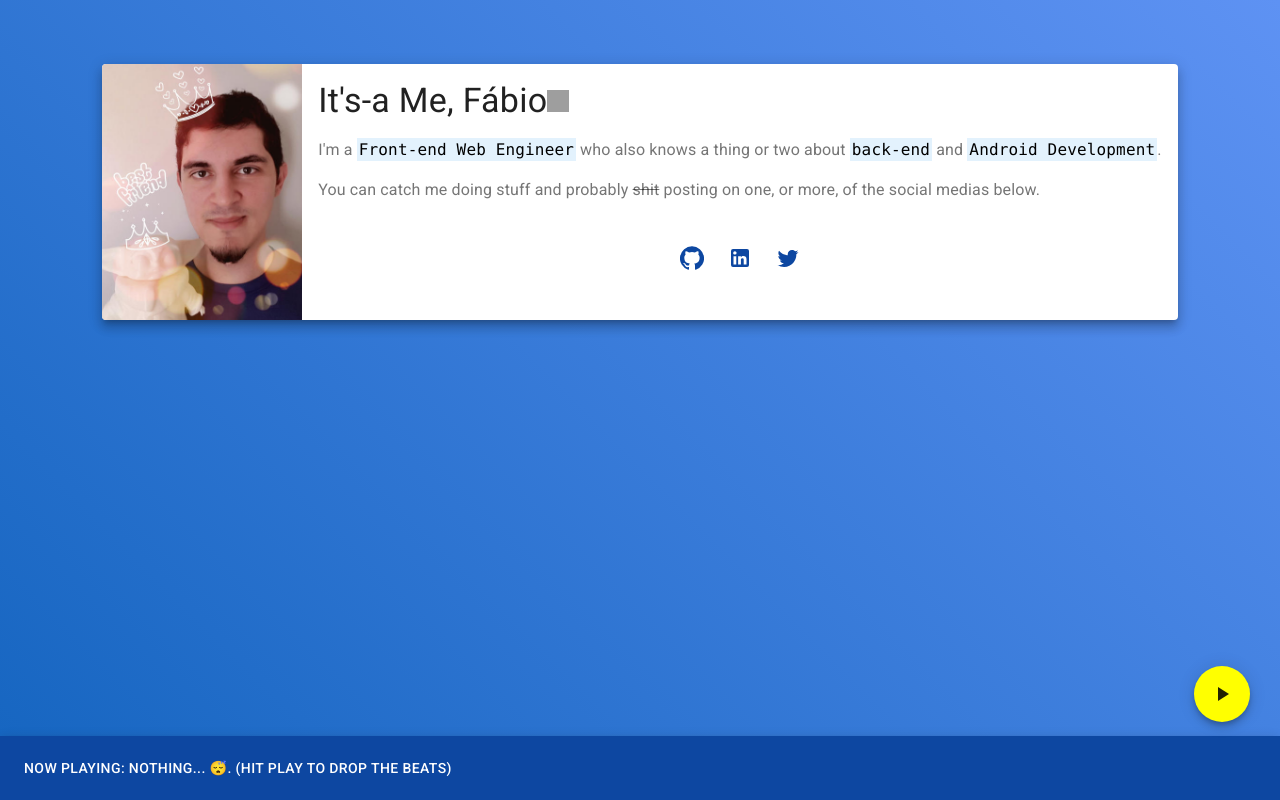
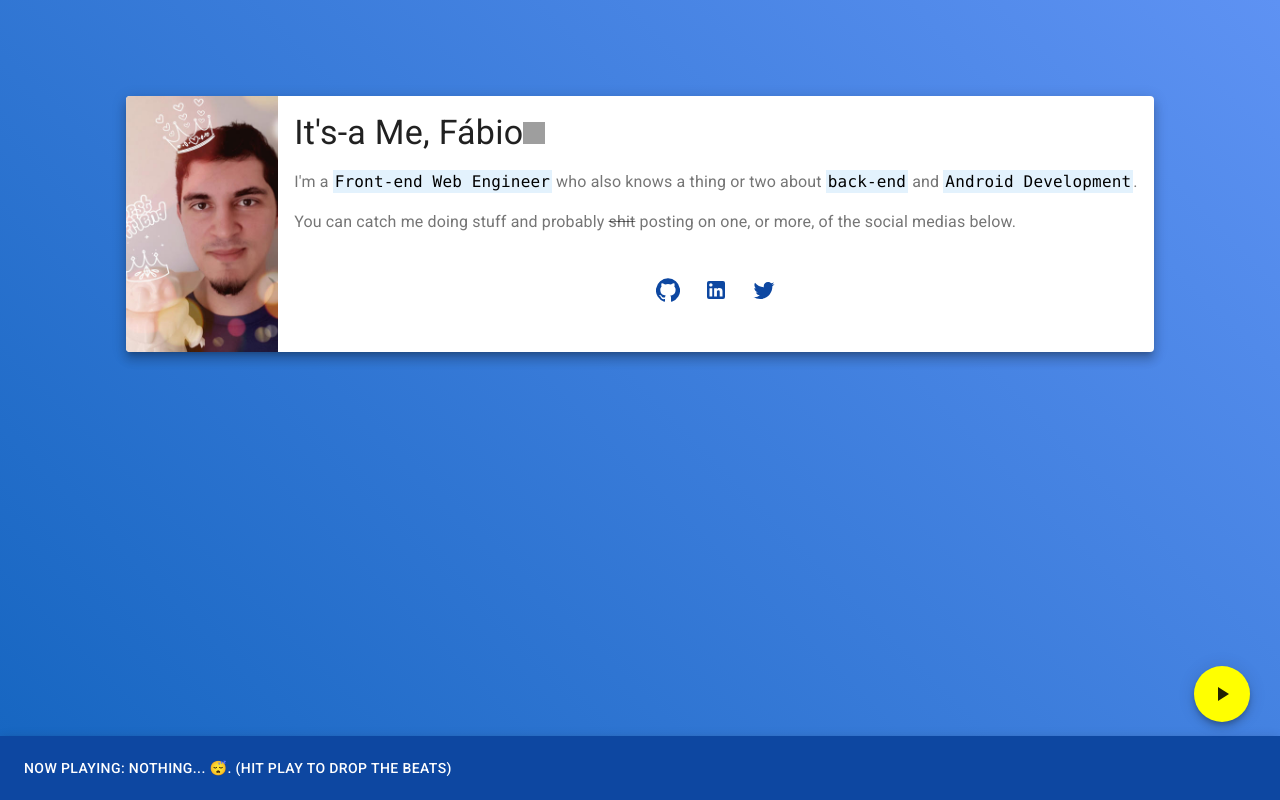
Before and after one commit to Chagall/personal-webiste, a React (Create React App) app: page / in a window 1280 px wide. Built offline with nearby package versions, Linux system fonts and the light colour scheme; grey boxes are pictures that could not be loaded.

Commit message:
Added a container to better adjust the content on the screen horizontally, passed the height from the outer div to the container, also added a top padding since I took it off from the card component.

```diff
--- a/src/App.js
+++ b/src/App.js
@@ -1,18 +1,20 @@
 import React from "react";
 import "./css/App.css";
 import { createMuiTheme, ThemeProvider } from "@material-ui/core/styles";
+import Container from "@material-ui/core/Container";
 import blue from "@material-ui/core/colors/blue";
 import yellow from "@material-ui/core/colors/yellow";
 import Page from "./components/Page";
 import BottomAppBar from "./components/BottomAppBar";
-//import DeezerBar from "./components/DeezerBar";
 
 function App() {
   return (
-    <div style={{ height: "90vh" }}>
+    <div>
       <ThemeProvider theme={customTheme}>
-        <Page />
-        <BottomAppBar />
+        <Container style={containerStyle}>
+          <Page />
+          <BottomAppBar />
+        </Container>
       </ThemeProvider>
     </div>
   );
@@ -30,4 +32,9 @@ const customTheme = createMuiTheme({
   },
 });
 
+const containerStyle = {
+  paddingTop: "4vh",
+  height: "99vh",
+};
+
 export default App;
```
